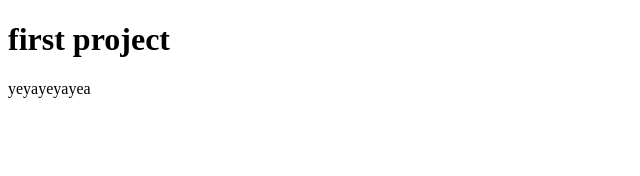
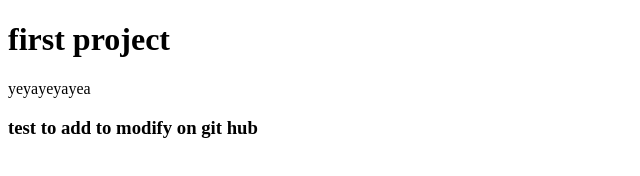
Before and after one commit to jenicoder/first-prject, a plain HTML site: page index.html in a window 1280 px wide. Shown: the whole page, without its empty margins (0-640 px from the left). Drawn offline with Linux system fonts and the light colour scheme.

Commit message:
second commit

```diff
--- a/index.html
+++ b/index.html
@@ -9,5 +9,6 @@
   <body>
     <h1>first project</h1>
     <p>yeyayeyayea</p>
+    <h3>test to add to modify on git hub</h3>
   </body>
 </html>
```
